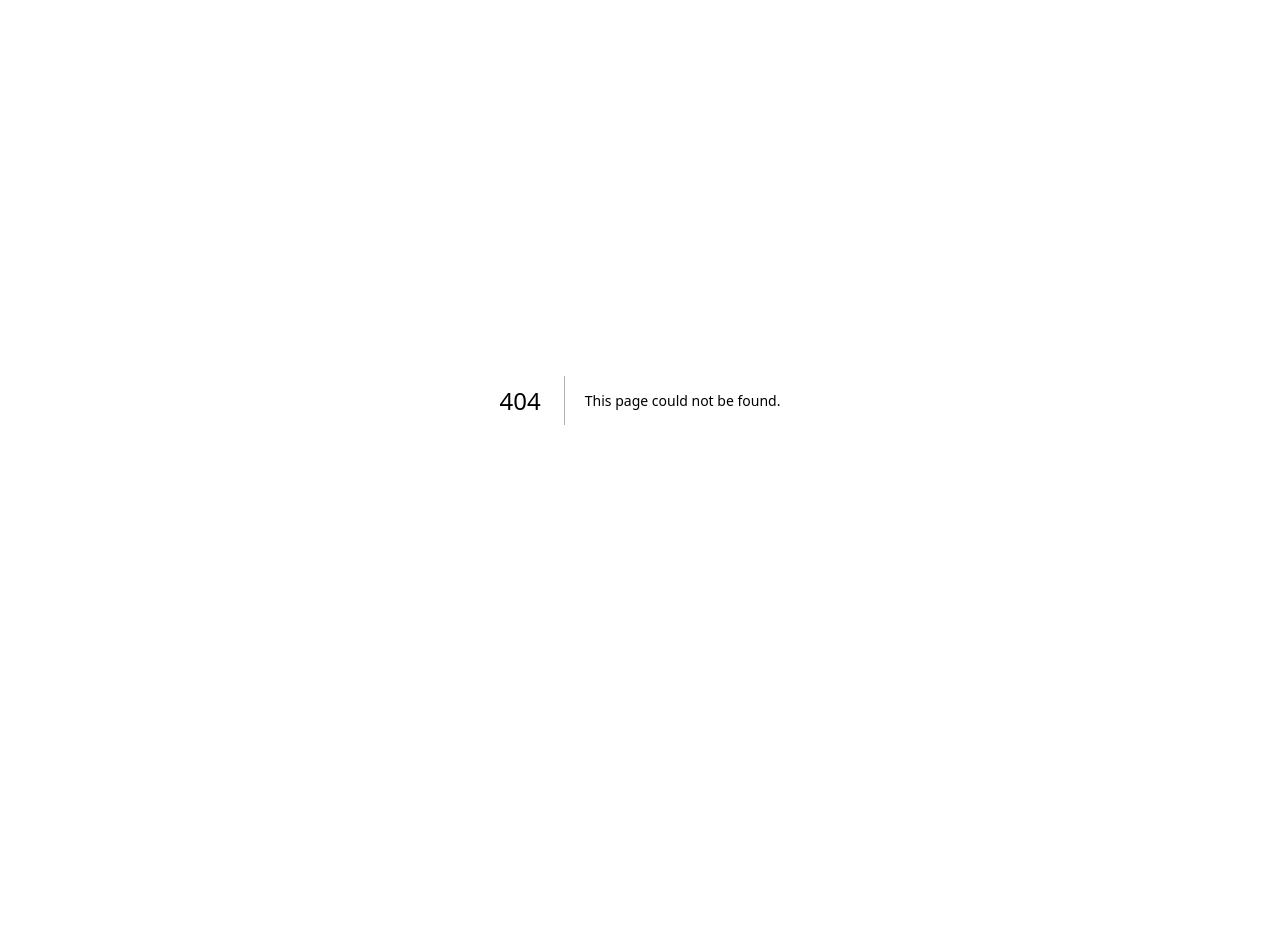
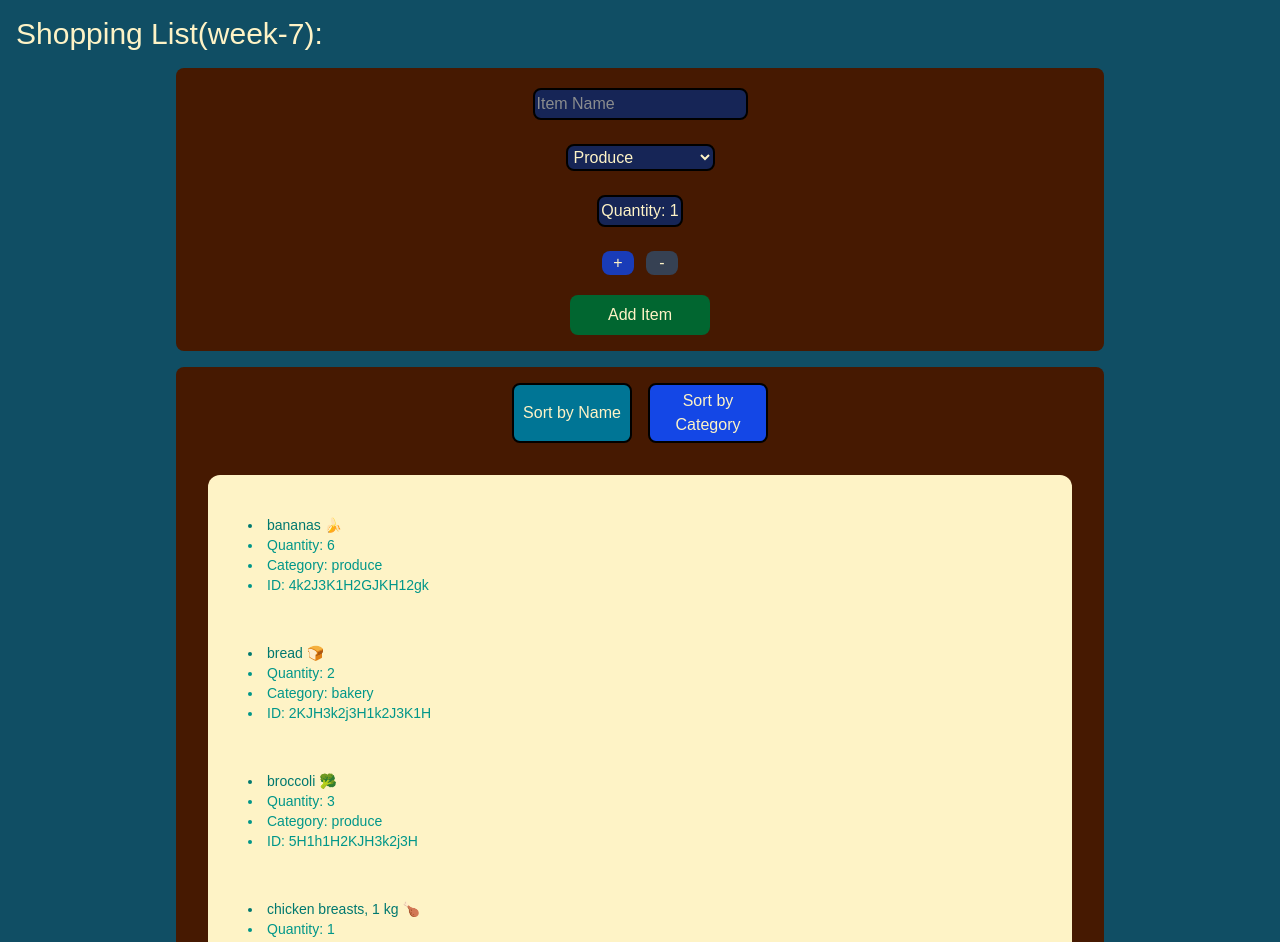
Before and after one commit to ElliotJ-Git/cprg306-assignments, a Next.js app: page /week-7 in a window 1280 px wide. Before the commit this address had no page. Shown: the top 942 px of the page. Before the commit the page ends 800 px from the top, so only its background shows below. Built offline with nearby package versions, Linux system fonts and the light colour scheme.

Commit message:
Week 7 Complete

```diff
--- a/app/page.js
+++ b/app/page.js
@@ -12,6 +12,7 @@ export default function Assignments() {
           <li><Link className="text-cyan-600 underline" href="./week-4/">Assignment4 - Week 4</Link></li>
           <li><Link className="text-cyan-600 underline" href="./week-5/">Assignment5 - Week 5</Link></li>
           <li><Link className="text-cyan-600 underline" href="./week-6/">Assignment6 - Week 6</Link></li>
+          <li><Link className="text-cyan-600 underline" href="./week-7/">Assignment7 - Week 7</Link></li>
         </ul>
 
       </main>
--- /dev/null
+++ b/app/week-7/item-list.js
@@ -0,0 +1,60 @@
+"use client";
+
+import {useState} from "react";
+import Item from "./item";
+
+export default function ItemList({items}){
+
+    const [sortingBy, setSortingBy] = useState("name");
+
+    let buttonStyleName = "w-30 h-15 bg-blue-700 rounded-lg text-amber-100 cursor-pointer transition-colors border-2 border-black hover:bg-blue-600"
+    let buttonStyleCategory = "w-30 h-15 bg-blue-700 rounded-lg text-amber-100 cursor-pointer transition-colors border-2 border-black hover:bg-blue-600"
+
+    function sortBy(itemArray){
+
+    if(sortingBy == "name"){
+    itemArray.sort((a, b) =>{
+        if(a.name.toLowerCase() < b.name.toLowerCase()) return -1;
+        if(a.name.toLowerCase() > b.name.toLowerCase()) return 1;
+        return 0;
+
+    });
+    }else if(sortingBy == "category"){
+        itemArray.sort((a, b) =>{
+            if(a.category.toLowerCase() < b.category.toLowerCase()) return -1;
+            if(a.category.toLowerCase() > b.category.toLowerCase()) return 1;
+            return 0;
+        });
+    }
+
+    return <ul className="list-inside bg-amber-100 rounded-xl m-4 p-2">
+        {itemArray.map((item) => (
+            <li key={item.id}>
+                <Item ItemObject={item} />
+            </li>
+        ))}
+    </ul>
+}
+
+function setSortBy(event){
+    setSortingBy(event.target.value);
+}
+
+if(sortingBy == "name"){
+    buttonStyleName = "w-30 h-15 bg-cyan-700 rounded-lg text-amber-100 border-2 border-black focus:border-3 border-black";
+}else if(sortingBy == "category"){
+    buttonStyleCategory = "w-30 h-15 bg-cyan-700 rounded-lg text-amber-100 border-2 border-black focus:border-3 border-black";
+}
+
+return (
+    <main className="mt-4 ml-40 mr-40 bg-amber-950 flex flex-col items-center rounded-lg p-4 space-y-4">
+        <div className="w-full flex justify-center space-x-4 mb-4">
+            <button className={buttonStyleName} value="name" onClick={setSortBy}>Sort by Name</button>
+            <button className={buttonStyleCategory} value="category" onClick={setSortBy}>Sort by Category</button>
+        </div>
+        <div className="w-full flex flex-col space-y-2">
+            {sortBy(items)}
+        </div>
+    </main>
+);
+}
--- /dev/null
+++ b/app/week-7/item.js
@@ -0,0 +1,15 @@
+export default function Item({ItemObject}){
+
+    let {id, name, quantity, category} = ItemObject;
+
+    return(
+        <div className="border-green-800 m-4 p-4 rounded -2xl">
+            <ul className="list-disc list-inside">
+                <li className="text-sm text-teal-700">{name}</li>
+                <li className="text-sm text-teal-600">Quantity: {quantity}</li>
+                <li className="text-sm text-teal-600">Category: {category}</li>
+                <li className="text-sm text-teal-600">ID: {id}</li>
+            </ul>
+        </div>
+    );
+}
--- /dev/null
+++ b/app/week-7/items.json
@@ -0,0 +1,74 @@
+[
+  {
+    "id": "1h2GJKH12gkHG31h1H",
+    "name": "milk, 4 L 🥛",
+    "quantity": 1,
+    "category": "dairy"
+  },
+  {
+    "id": "2KJH3k2j3H1k2J3K1H",
+    "name": "bread 🍞",
+    "quantity": 2,
+    "category": "bakery"
+  },
+  {
+    "id": "3h2KJH3k2j3H1k2J3",
+    "name": "eggs, dozen 🥚",
+    "quantity": 2,
+    "category": "dairy"
+  },
+  {
+    "id": "4k2J3K1H2GJKH12gk",
+    "name": "bananas 🍌",
+    "quantity": 6,
+    "category": "produce"
+  },
+  {
+    "id": "5H1h1H2KJH3k2j3H",
+    "name": "broccoli 🥦",
+    "quantity": 3,
+    "category": "produce"
+  },
+  {
+    "id": "6H1k2J3K1H2GJKH1",
+    "name": "chicken breasts, 1 kg 🍗",
+    "quantity": 1,
+    "category": "meat"
+  },
+  {
+    "id": "7gkHG31h1H2KJH3k",
+    "name": "pasta sauce 🍝",
+    "quantity": 3,
+    "category": "canned goods"
+  },
+  {
+    "id": "8j3H1k2J3K1H2GJK",
+    "name": "spaghetti, 454 g 🍝",
+    "quantity": 2,
+    "category": "dry goods"
+  },
+  {
+    "id": "9H12gkHG31h1H2KJ",
+    "name": "toilet paper, 12 pack 🧻",
+    "quantity": 1,
+    "category": "household"
+  },
+  {
+    "id": "10H3k2j3H1k2J3K1",
+    "name": "paper towels, 6 pack",
+    "quantity": 1,
+    "category": "household"
+  },
+  {
+    "id": "11k2J3K1H2GJKH12",
+    "name": "dish soap 🍽️",
+    "quantity": 1,
+    "category": "household"
+  },
+  {
+    "id": "12GJKH12gkHG31h1",
+    "name": "hand soap 🧼",
+    "quantity": 4,
+    "category": "household"
+  }
+]
--- /dev/null
+++ b/app/week-7/new-item.js
@@ -0,0 +1,88 @@
+"use client";
+
+import {useState} from "react";
+
+export default function NewItem({onAddItem}){
+    const [name, setName] = useState(""); //Added
+    const [quantity, setQuantity] = useState(1);
+    const [category, setCategory] = useState("Produce"); //Added
+
+    const increment = () => {
+        if(quantity < 20){
+            setQuantity(quantity + 1);
+        }
+    }
+
+    const decrement = () => {
+        if(quantity > 1){
+            setQuantity(quantity - 1);
+        }
+    }
+
+    const handleSubmit = (event) => {
+        event.preventDefault();
+
+        const ItemObject =
+        {
+        id: Math.random().toString(36).substr(2, 9),
+        name,
+        quantity,
+        category
+        }
+
+        onAddItem(ItemObject);
+
+        setName("");
+        setQuantity(1);
+        setCategory("Produce");
+    }
+
+    let buttonStylesIncrement = "w-8 bg-blue-800 rounded-lg text-amber-100 cursor-pointer transition-colors hover:bg-blue-600"
+    let buttonStylesDecrement = "w-8 bg-blue-800 rounded-lg text-amber-100 cursor-pointer transition-colors hover:bg-blue-600"
+
+    let titleStyles = "justify-center bg-blue-950 text-amber-100 rounded-lg w-fit border-black border-2 flex flex-row p-0.5" //Added
+    let divSet = "justify-center w-full flex p-1 space-x-3" //Added
+
+    if (quantity <= 1){
+        buttonStylesDecrement = "w-8 bg-gray-700 rounded-lg text-amber-100"
+    } else if (quantity >= 20){
+        buttonStylesIncrement = "w-8 bg-gray-700 rounded-lg text-amber-100"
+    }
+
+    return(//added form and input elements
+        <main className="mt-4 ml-40 mr-40 bg-amber-950 flex flex-col items-center rounded-lg p-4 space-y-4">
+            <form className="justify-center space-y-4 w-full flex flex-wrap " onSubmit={handleSubmit}>
+                <div className={divSet}>
+                    <input type="text" placeholder="Item Name" className={titleStyles} value={name} onChange={(e) => setName(e.target.value)}/>
+                </div>
+                <div className={divSet} >
+                    <select className={titleStyles + ""} value={category} onChange={(e) => setCategory(e.target.value)}>
+                        <option value="Produce">Produce</option>
+                        <option value="Dairy">Dairy</option>
+                        <option value="Bakery">Bakery</option>
+                        <option value="Meat">Meat</option>
+                        <option value="Frozen Foods">Frozen Foods</option>
+                        <option value="Canned Goods">Canned Goods</option>
+                        <option value="Dry Goods">Dry Goods</option>
+                        <option value="Beverages">Beverages</option>
+                        <option value="Snacks">Snacks</option>
+                        <option value="Household Items">Household Items</option>
+                        <option value="Other">Other</option>
+                    </select>
+                </div>
+                <div className={divSet}>
+                    <p className = {titleStyles}>Quantity: {quantity}</p>
+                </div>
+
+                <div className={divSet}>
+                    <button onClick={increment} type="button"  className={buttonStylesIncrement}>+</button>
+                    <button onClick={decrement} type="button" className={buttonStylesDecrement}>-</button>
+                </div>
+                <div>
+                    <button type="submit" className="w-35 bg-green-800 rounded-lg text-amber-100 p-2 cursor-pointer transition-colors hover:bg-green-600">Add Item</button>
+                </div>
+            </form>
+        </main>
+    );
+
+}
--- /dev/null
+++ b/app/week-7/page.js
@@ -0,0 +1,26 @@
+"use client";
+
+import {useState} from "react";
+import ItemList from "./item-list.js";
+import NewItem from "./new-item.js";
+import itemsData from "./items.json";
+
+export default function Page(){
+
+
+    const [items, setItems] = useState(itemsData);
+
+    function handleAddItem(newItem){
+        setItems(prevItems => [...prevItems, newItem]);
+    }
+
+    return(
+        <main className="p-4 bg-cyan-900">
+            <h1 className="text-3xl text-amber-100">Shopping List(week-7):</h1>
+            <div className="mt-4 space-y-4">
+                <NewItem onAddItem = {handleAddItem}/>
+                <ItemList items = {items}/>
+            </div>
+        </main>
+    );
+}
```
